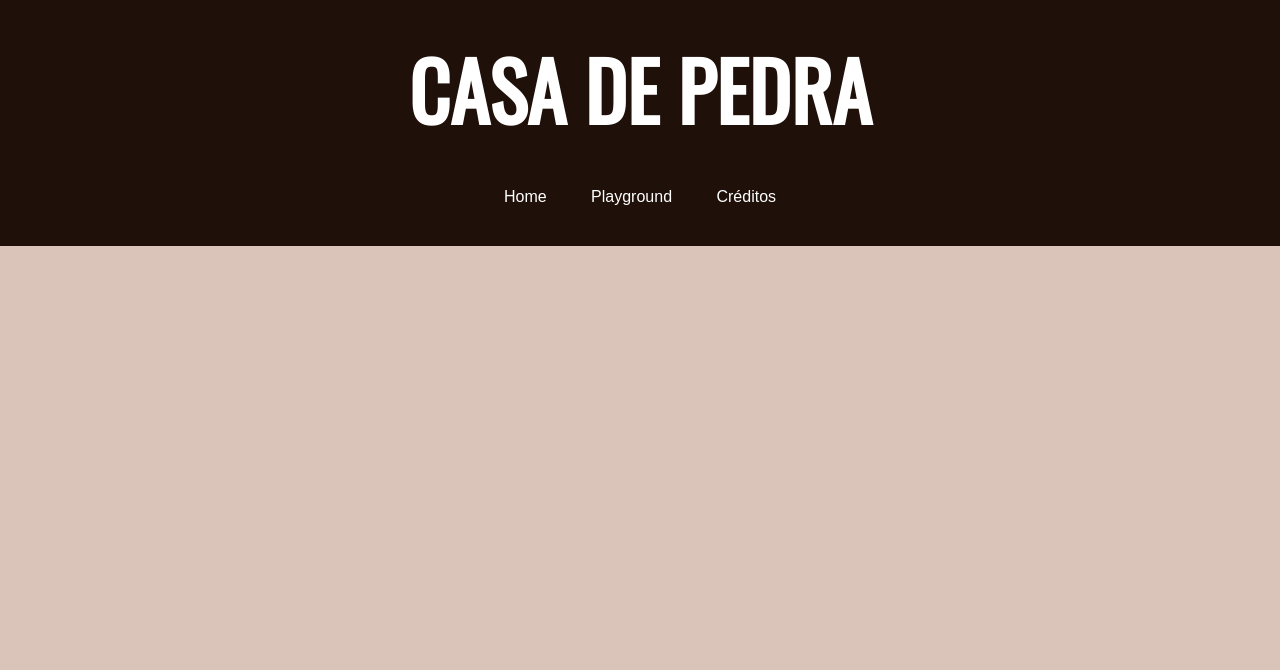
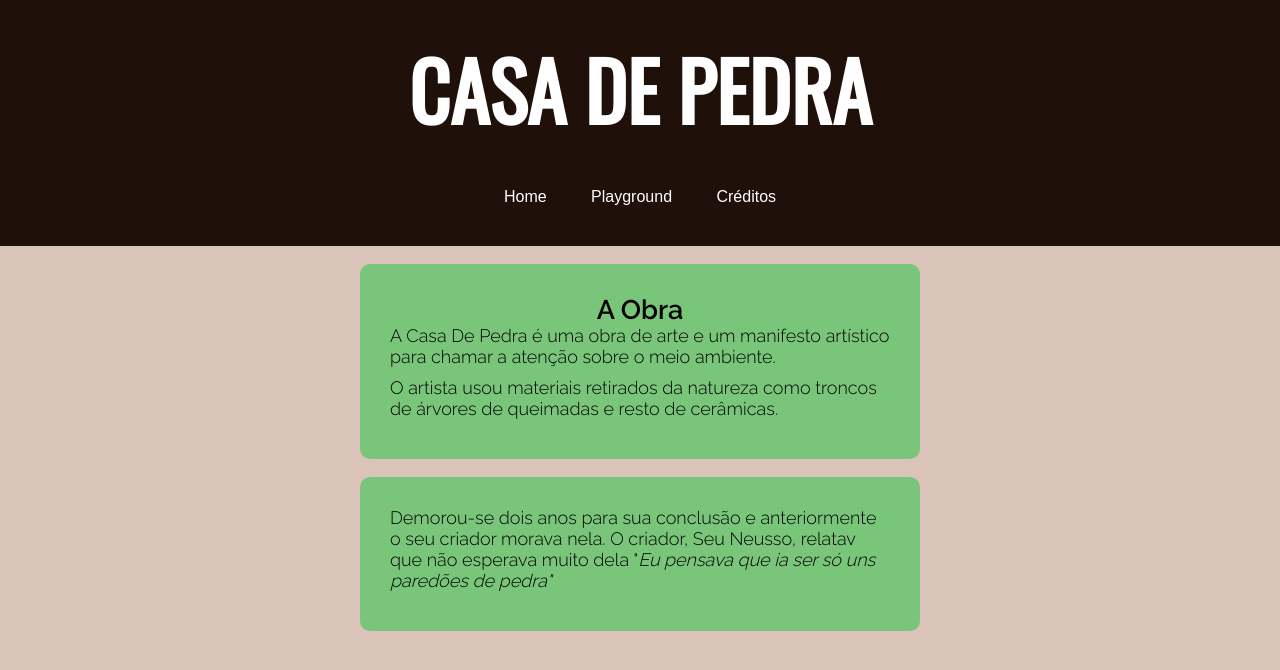
Before and after one commit to Biel-Silva/Casa-De-Pedra, a PHP site: page / in a window 1280 px wide. Shown: the top 670 px of the page. Run offline with PHP 8.4, Linux system fonts and the light colour scheme.

Commit message:
nova alteração

```diff
--- a/estilos/style.css
+++ b/estilos/style.css
@@ -71,6 +71,22 @@ header > nav > a:hover {
     color:#000;
 }
 
+main article{
+    margin:auto;
+    margin-top:1em;
+    font-family:var(--font-escrever);
+    width:500px;
+    font-size:18px;
+    background-color: #79c579;
+    padding:30px;
+    border-radius:10px;
+    color:#000;
+}
+
+main article p{
+    margin-bottom:10px;
+}
+
 
 
 /*Créditos*/
--- a/htmls/creditos.html
+++ b/htmls/creditos.html
@@ -4,7 +4,7 @@
     <meta charset="UTF-8">
     <meta http-equiv="X-UA-Compatible" content="IE=edge">
     <meta name="viewport" content="width=device-width, initial-scale=1.0">
-    <title>Casa De Pedra - Home</title>
+    <title>Casa De Pedra - Creditos </title>
 
     <link rel="stylesheet" href="../estilos/style.css">
 </head>
--- a/index.html
+++ b/index.html
@@ -25,7 +25,17 @@
 
     <!--Conteudo principal-->
     <main>
+        <article id="obra">
+            <h1 style="text-align:center;">A Obra</h1>
 
+            <p>A Casa De Pedra é uma obra de arte e um manifesto artístico para chamar a atenção sobre o meio ambiente.</p>
+
+            <p>O artista usou materiais retirados da natureza como troncos de árvores de queimadas e resto de cerâmicas.</p>
+        </article>
+
+        <article>
+            <p>Demorou-se dois anos para sua conclusão e anteriormente o seu criador morava nela. O criador, Seu Neusso, relatav que não esperava muito dela "<cite>Eu pensava que ia ser só uns paredões de pedra"</cite></p>
+        </article>
     </main>
     <!--Fim do conteudo principal-->
 </body>
```
Also changed, not shown: htmls/jogos.html (+12 -0 lines).
